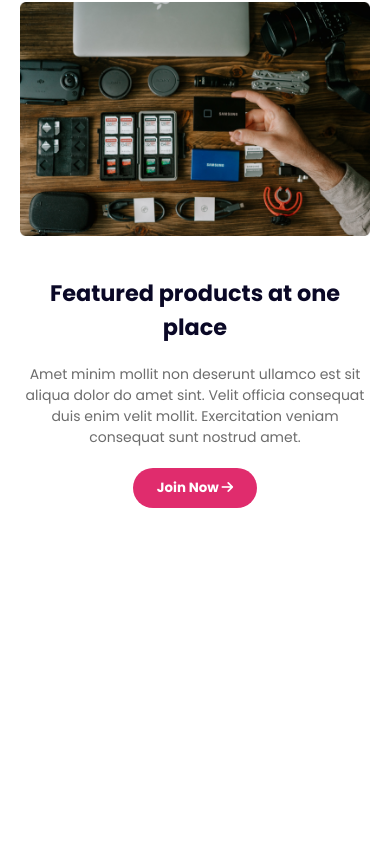
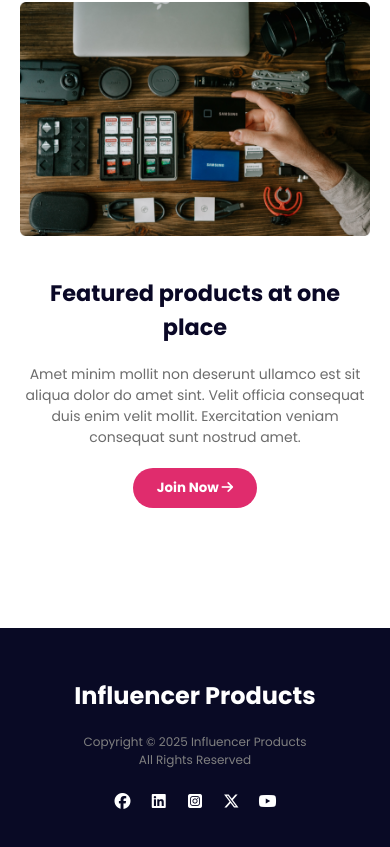
Before and after one commit to mramitkb/Influencer-Gear-m10, a plain HTML site: page index.html in a window 390 px wide. Shown: the part 5772-6619 px from the top of the page. Before the commit the page ends 6400 px from the top, so only its background shows below. Drawn offline with Linux system fonts and the light colour scheme.

Commit message:
Influencer Gear completed with Responsive

```diff
--- a/index.html
+++ b/index.html
@@ -202,7 +202,15 @@
         </div>
     </main>
     <footer class="footer">
-
+        <h1>Influencer Products</h1>
+        <p>Copyright &copy; 2025 Influencer Products <br>All Rights Reserved</p>
+        <div class="footer-img">
+            <i class="fa-brands fa-facebook"></i>
+            <i class="fa-brands fa-linkedin"></i>
+            <i class="fa-brands fa-square-instagram"></i>
+            <i class="fa-brands fa-x-twitter"></i>
+            <i class="fa-brands fa-youtube"></i>
+        </div>
     </footer>
 </body>
 </html>
--- a/responsive.css
+++ b/responsive.css
@@ -69,7 +69,6 @@
     .featured-info p{
         font-size: 0.875rem;
     }
-
 }
 
 
--- a/style.css
+++ b/style.css
@@ -185,3 +185,25 @@ h6{
     color: #6C6C6C;
     margin: 20px 0;
 }
+
+
+/* Footer Section */
+.footer{
+    color: white;
+    background-color: #090A25;
+    padding: 50px;
+    text-align: center;
+}
+.footer h1{
+    font-size: 1.5rem;
+}
+.footer p{
+    margin: 20px 0;
+    color: gray;
+    font-size: 0.75rem;
+}
+.footer-img i{
+    width: 32px;
+    height: 32px;
+    cursor: pointer;
+}
```
